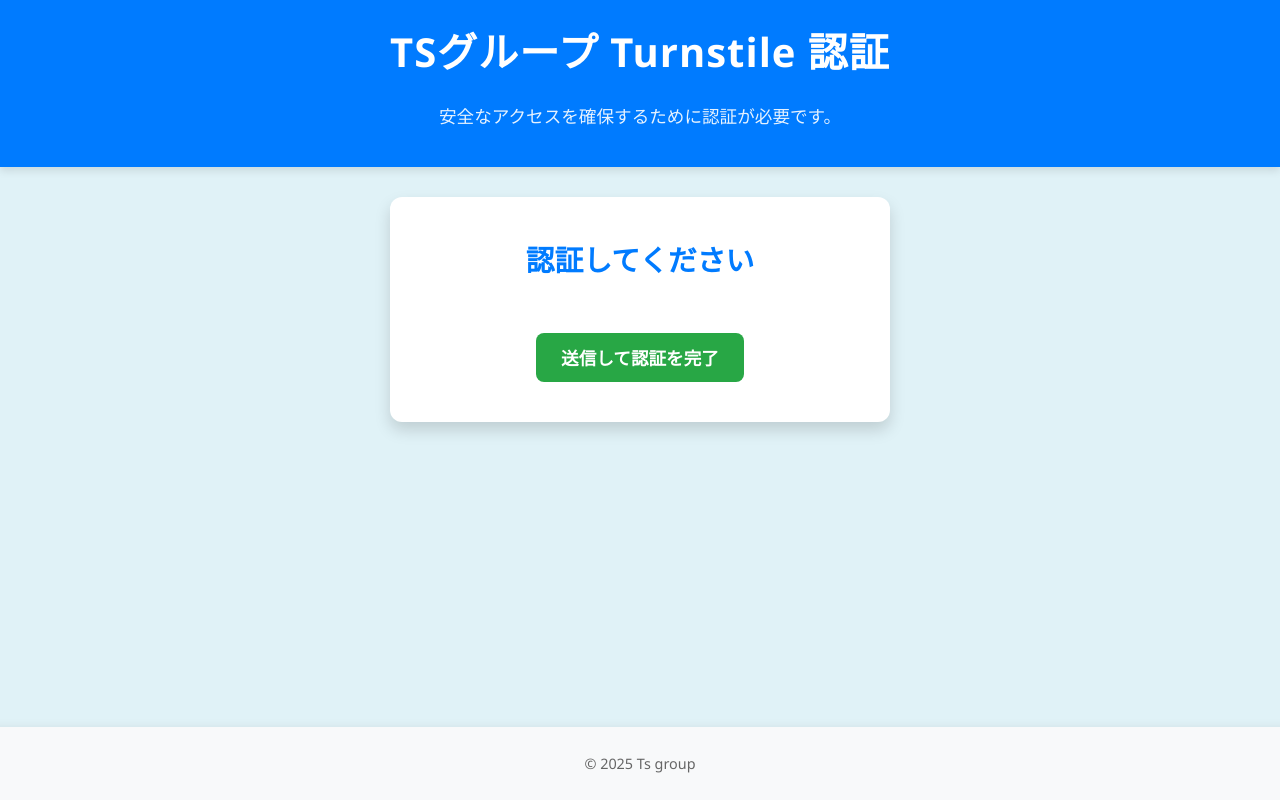
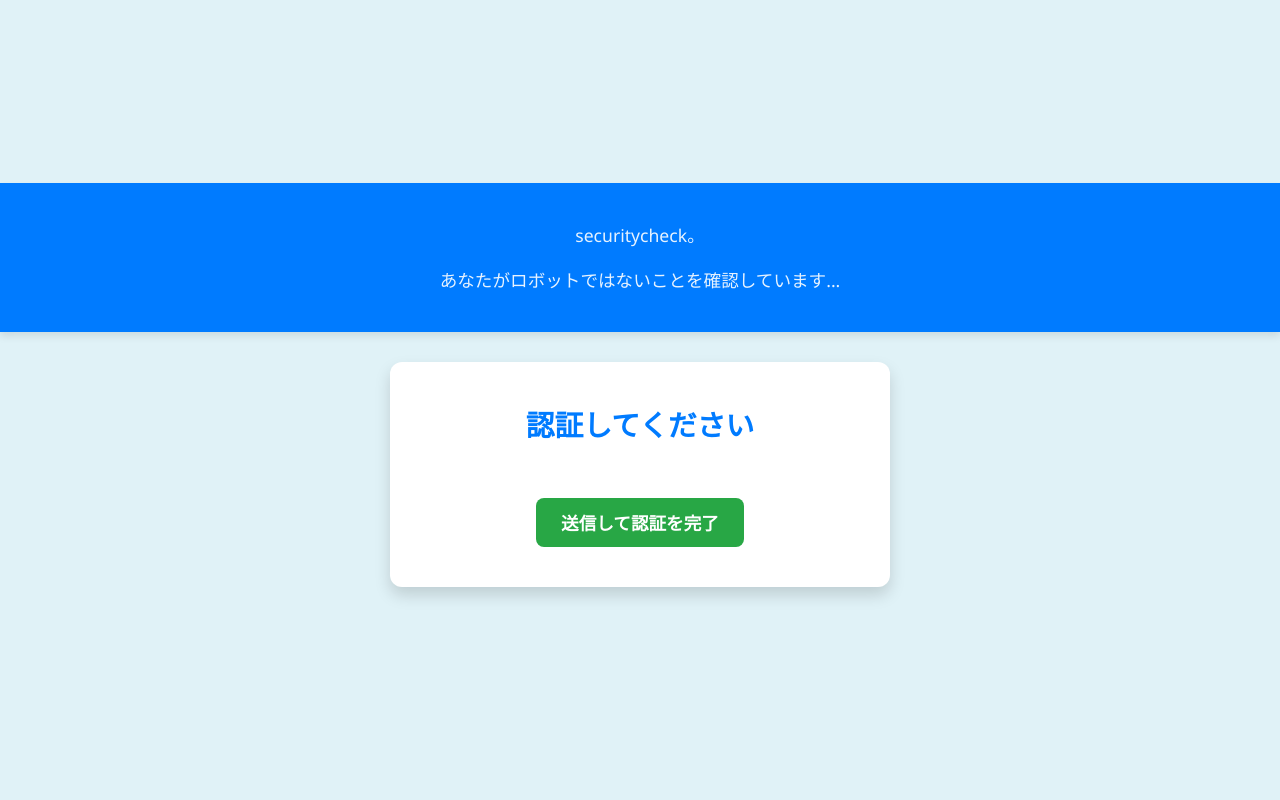
Before and after one commit to MCPRniconico/workerv2, a website: page public/index.html in a window 1280 px wide. Drawn offline with Linux system fonts and the light colour scheme.

Commit message:
Update index.html

```diff
--- a/public/index.html
+++ b/public/index.html
@@ -3,14 +3,14 @@
 <head>
     <meta charset="UTF-8">
     <meta name="viewport" content="width=device-width, initial-scale=1.0">
-    <title>Turnstile 認証テスト - TSグループ</title>
+    <title>Turnstile 認証テスト</title>
     <link rel="stylesheet" href="/style.css">
     <script src="https://challenges.cloudflare.com/turnstile/v0/api.js" async defer></script>
 </head>
 <body>
     <header>
-        <h1>TSグループ Turnstile 認証</h1>
-        <p>安全なアクセスを確保するために認証が必要です。</p>
+       <p>securitycheck。</p>
+        <p>あなたがロボットではないことを確認しています...</p>
     </header>
 
     <main>
@@ -21,10 +21,6 @@
         </form>
     </main>
 
-    <footer>
-        <p>&copy; 2025 Ts group </p>
-    </footer>
-
     <script src="/script.js"></script>
 </body>
 </html>
```
